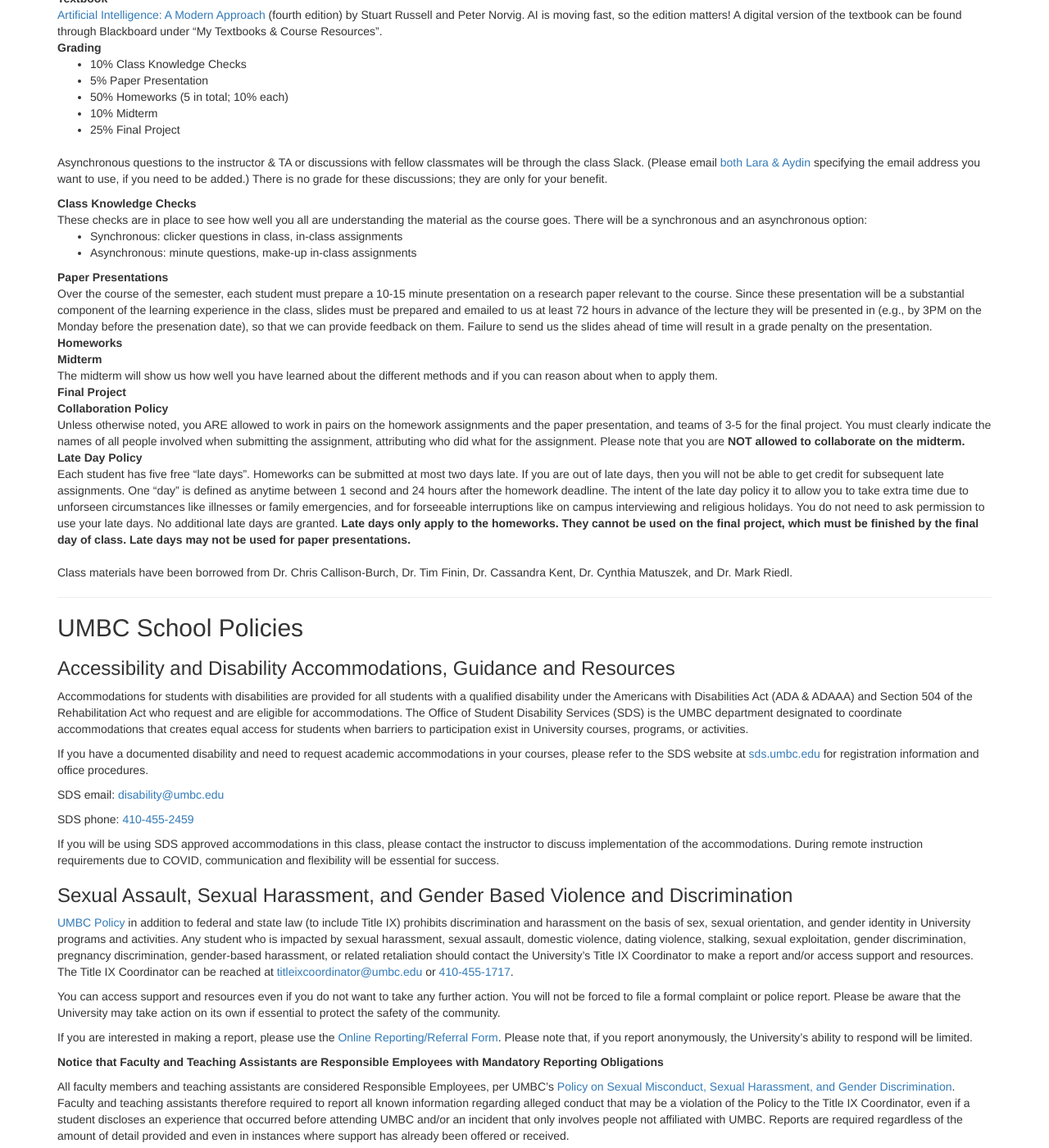
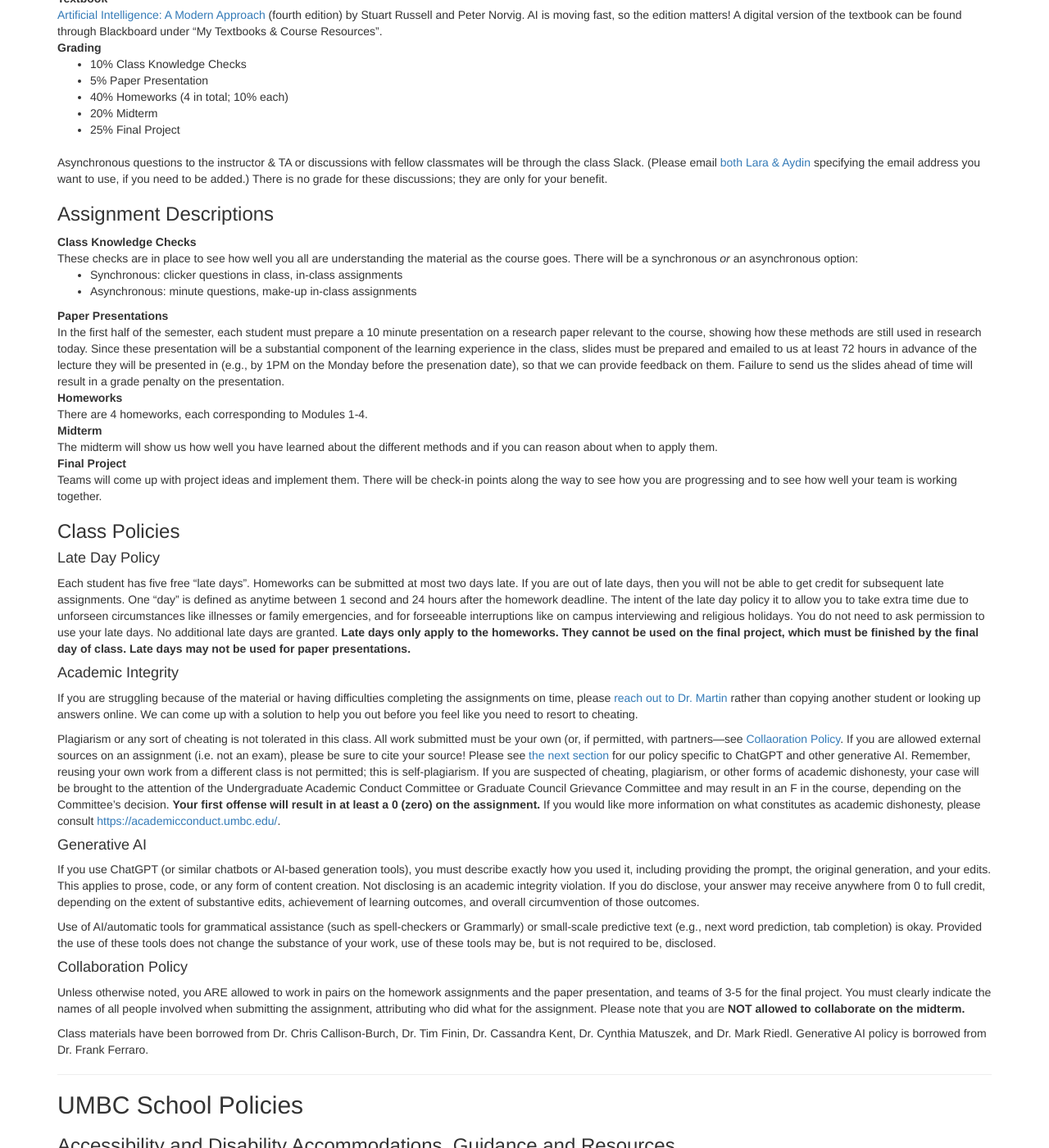
Before and after one commit to lara-martin/Principles-of-AI, a Jekyll site: the page built from index.md, in a window 1280 px wide and 1400 px high, scrolled down 858 px. Shown: the whole window at 82% size. Built offline with Jekyll 4.4.1, drawn with Linux system fonts in a browser that asks for light colours; nearby versions of some CDN libraries; a script that is not in the unit is left out; some of the changed text lies outside the part shown.

Commit message:
Updated policies and assignment descriptions

```diff
--- a/index.md
+++ b/index.md
@@ -89,7 +89,7 @@ Instructor
 TA
 : Aydin Ayanzadeh
 : [aydina1@umbc.edu](mailto:aydina1@umbc.edu)
-: Office Hours: Wednesdays, 2-4:30pm ET
+: Office Hours: Wednesdays, 2-4:30pm ET in ITE 334, also <a href="mailto:aydina1@umbc.edu">by appointment</a>.
 
 ### Logistics
 Time and Place
@@ -108,40 +108,54 @@ Grading
 :
 * 10% Class Knowledge Checks
 * 5% Paper Presentation
-* 50% Homeworks (5 in total; 10% each)
-* 10% Midterm
+* 40% Homeworks (4 in total; 10% each)
+* 20% Midterm
 * 25% Final Project
 
 
 Asynchronous questions to the instructor & TA or discussions with fellow classmates will be through the class Slack. (Please email [both Lara & Aydin](mailto:laramar@umbc.edu;aydina1@umbc.edu?subject=[CMSC 671] Need access to class Slack) specifying the email address you want to use, if you need to be added.) There is no grade for these discussions; they are only for your benefit.
 
+### Assignment Descriptions
+
 Class Knowledge Checks
-: These checks are in place to see how well you all are understanding the material as the course goes. There will be a synchronous and an asynchronous option:
+: These checks are in place to see how well you all are understanding the material as the course goes. There will be a synchronous _or_ an asynchronous option:
 * Synchronous: clicker questions in class, in-class assignments
 * Asynchronous: minute questions, make-up in-class assignments
 
 Paper Presentations
-: Over the course of the semester, each student must prepare a 10-15 minute presentation on a research paper relevant to the course. Since these presentation will be a substantial component of the learning experience in the class, slides must be prepared and emailed to us at least 72 hours in advance of the lecture they will be presented in (e.g., by 3PM on the Monday before the presenation date), so that we can provide feedback on them. Failure to send us the slides ahead of time will result in a grade penalty on the presentation.
+: In the first half of the semester, each student must prepare a 10 minute presentation on a research paper relevant to the course, showing how these methods are still used in research today. Since these presentation will be a substantial component of the learning experience in the class, slides must be prepared and emailed to us at least 72 hours in advance of the lecture they will be presented in (e.g., by 1PM on the Monday before the presenation date), so that we can provide feedback on them. Failure to send us the slides ahead of time will result in a grade penalty on the presentation.
 
 Homeworks
-:
+: There are 4 homeworks, each corresponding to Modules 1-4.
 
 Midterm
 : The midterm will show us how well you have learned about the different methods and if you can reason about when to apply them.
 
 Final Project
-:
+: Teams will come up with project ideas and implement them. There will be check-in points along the way to see how you are progressing and to see how well your team is working together.
 
-Collaboration Policy
-: Unless otherwise noted, you ARE allowed to work in pairs on the homework assignments and the paper presentation, and teams of 3-5 for the final project. You must clearly indicate the names of all people involved when submitting the assignment, attributing who did what for the assignment.
+### Class Policies
+#### Late Day Policy
+Each student has five free "late days".  Homeworks can be submitted at most two days late.  If you are out of late days, then you will not be able to get credit for subsequent late assignments. One "day" is defined as anytime between 1 second and 24 hours after the homework deadline. The intent of the late day policy it to allow you to take extra time due to unforseen circumstances like illnesses or family emergencies, and for forseeable interruptions like on campus interviewing and religious holidays.  You do not need to ask permission to use your late days.  No additional late days are granted. **Late days only apply to the homeworks. They cannot be used on the final project, which must be finished by the final day of class.  Late days may not be used for paper presentations.**
+
+#### Academic Integrity
+If you are struggling because of the material or having difficulties completing the assignments on time, please [reach out to Dr. Martin](mailto:laramar@umbc.edu) rather than copying another student or looking up answers online. We can come up with a solution to help you out before you feel like you need to resort to cheating.
+
+Plagiarism or any sort of cheating is not tolerated in this class. All work submitted must be your own (or, if permitted, with partners---see [Collaoration Policy](#collaboration-policy). If you are allowed external sources
+on an assignment (i.e. not an exam), please be sure to cite your source! Please see [the next section](#generative-ai) for our policy specific to ChatGPT and other generative AI. Remember, reusing your own work from a different class is not permitted; this is self-plagiarism. If you are suspected of cheating, plagiarism, or other forms of academic dishonesty, your case will be brought to the attention of the Undergraduate Academic Conduct Committee or Graduate Council Grievance Committee and may result in an F in the course, depending on the Committee’s decision. **Your first offense will result in at least a 0 (zero) on the assignment.** If you would like more information on what constitutes as academic dishonesty, please consult [https://academicconduct.umbc.edu/](https://academicconduct.umbc.edu/).
+
+#### Generative AI
+If you use ChatGPT (or similar chatbots or AI-based generation tools), you must describe exactly how you used it, including providing the prompt, the original generation, and your edits. This applies to prose, code, or any form of content creation. Not disclosing is an academic integrity violation. If you do disclose, your answer may receive anywhere from 0 to full credit, depending on the extent of substantive edits, achievement of learning outcomes, and overall circumvention of those outcomes.
+
+Use of AI/automatic tools for grammatical assistance (such as spell-checkers or Grammarly) or small-scale predictive text (e.g., next word prediction, tab completion) is okay. Provided the use of these tools does not change the substance of your work, use of these tools may be, but is not required to be, disclosed.
+
+#### Collaboration Policy
+Unless otherwise noted, you ARE allowed to work in pairs on the homework assignments and the paper presentation, and teams of 3-5 for the final project. You must clearly indicate the names of all people involved when submitting the assignment, attributing who did what for the assignment.
 Please note that you are **NOT allowed to collaborate on the midterm.**
-
-Late Day Policy
-: Each student has five free "late days".  Homeworks can be submitted at most two days late.  If you are out of late days, then you will not be able to get credit for subsequent late assignments. One "day" is defined as anytime between 1 second and 24 hours after the homework deadline. The intent of the late day policy it to allow you to take extra time due to unforseen circumstances like illnesses or family emergencies, and for forseeable interruptions like on campus interviewing and religious holidays.  You do not need to ask permission to use your late days.  No additional late days are granted. **Late days only apply to the homeworks. They cannot be used on the final project, which must be finished by the final day of class.  Late days may not be used for paper presentations.**
 
 
 
-Class materials have been borrowed from Dr. Chris Callison-Burch, Dr. Tim Finin, Dr. Cassandra Kent, Dr. Cynthia Matuszek, and Dr. Mark Riedl.
+Class materials have been borrowed from Dr. Chris Callison-Burch, Dr. Tim Finin, Dr. Cassandra Kent, Dr. Cynthia Matuszek, and Dr. Mark Riedl. Generative AI policy is borrowed from Dr. Frank Ferraro.
 
 
 ------
```
